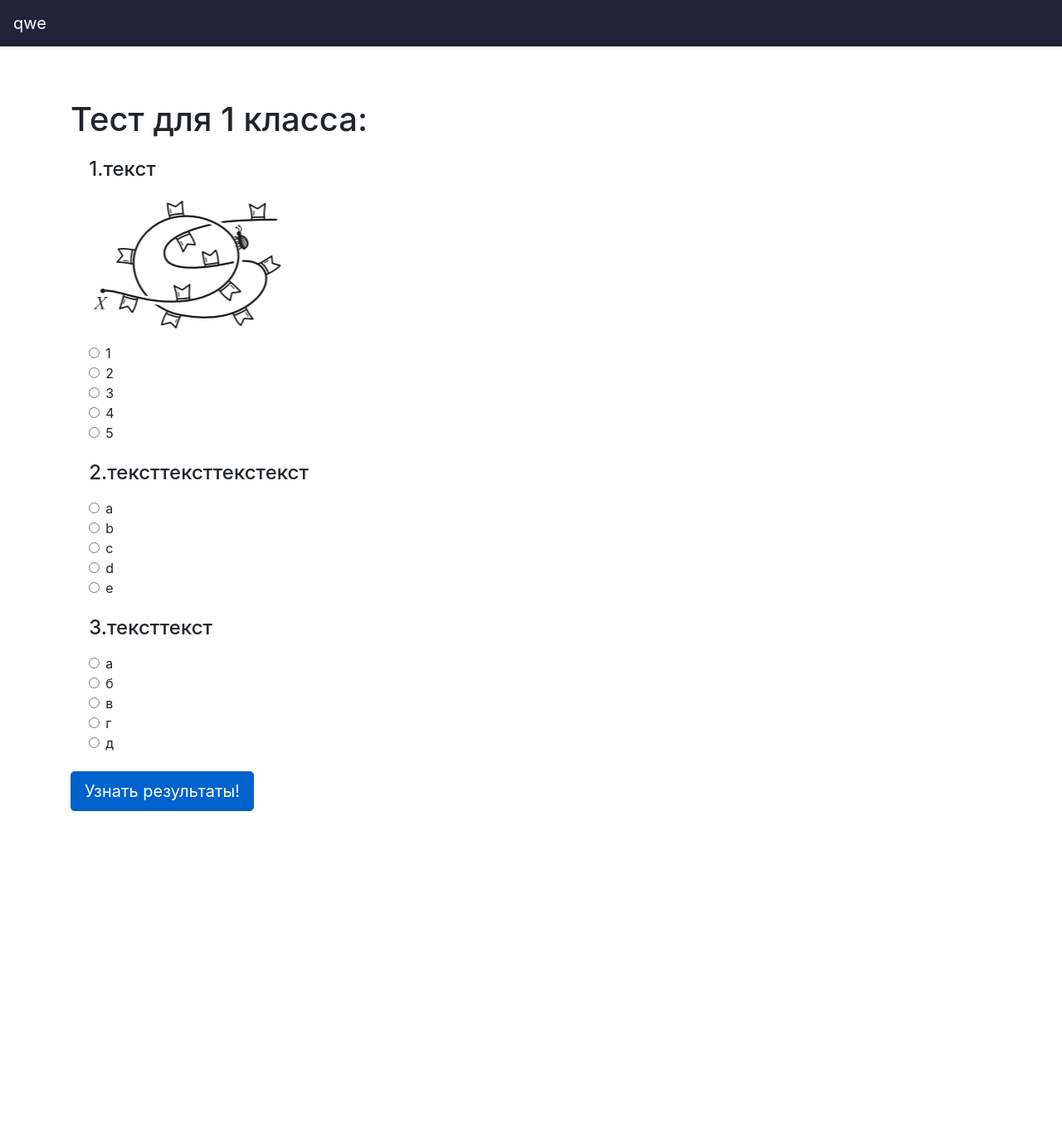
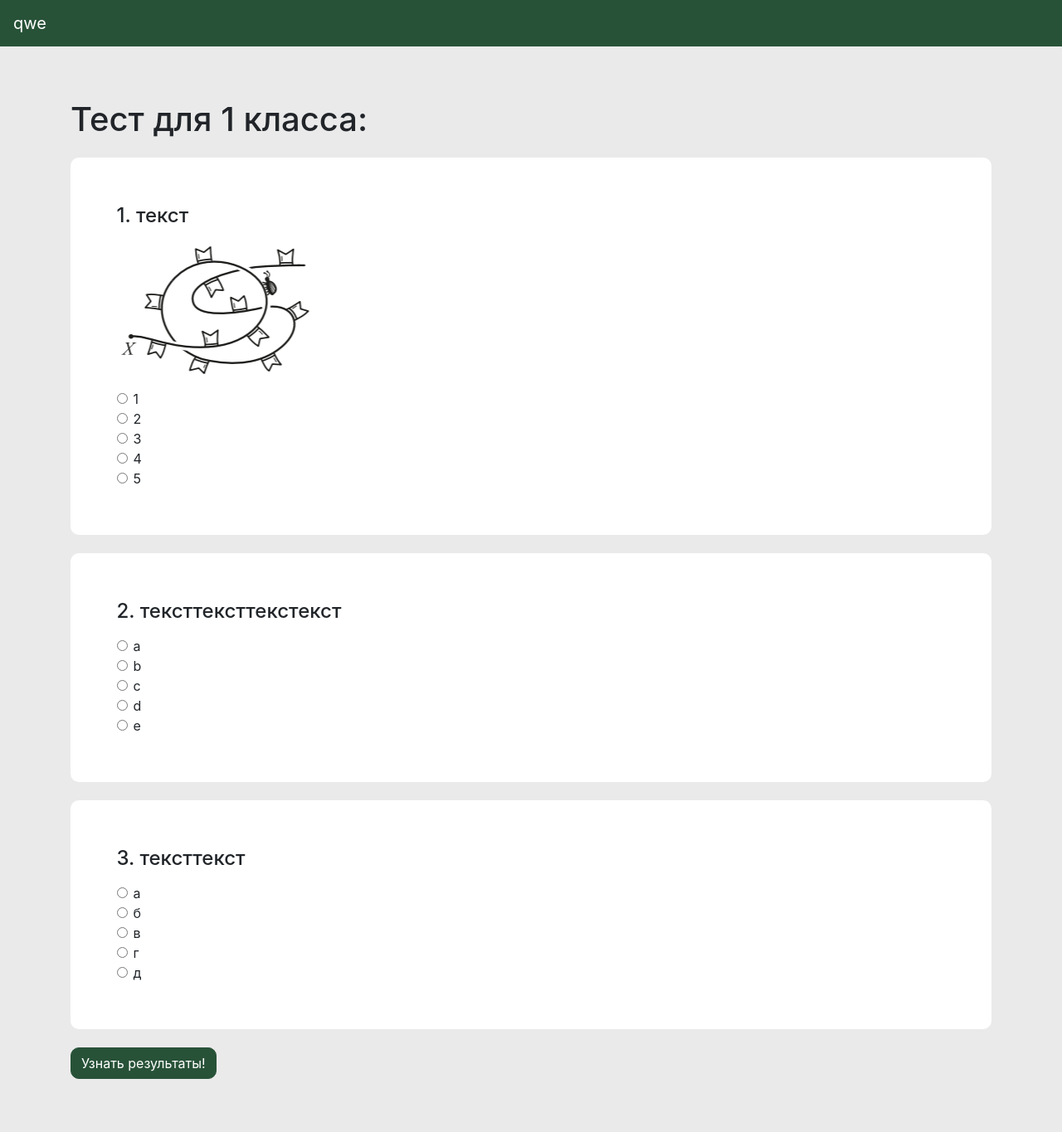
Before and after one commit to Chebekryak/qwe, a Flask app: page /test/1 in a window 1280 px wide. Shown: the whole page at 83% size. Before the commit the page ends 978 px from the top, so only its background shows below. Run offline with Flask 2, Linux system fonts and the light colour scheme; some libraries are stand-ins or nearby versions.

Commit message:
продолжает работать...

```diff
--- a/main.py
+++ b/main.py
@@ -1,15 +1,12 @@
 from flask import Flask
 
-from pages import main_page, registration, test, results
+from pages import main_page
 
 app = Flask(__name__)
 
 
 def main():
     app.register_blueprint(main_page.blueprint)
-    app.register_blueprint(registration.blueprint)
-    app.register_blueprint(test.blueprint)
-    app.register_blueprint(results.blueprint)
     app.run()
 
 
--- a/pages/main_page.py
+++ b/pages/main_page.py
@@ -1,12 +1,41 @@
 from flask import Blueprint
-from flask import render_template
+from flask import render_template, request
 
 blueprint = Blueprint(
     'main_page', __name__,
-    template_folder='templates'
+    template_folder='templates',
+    static_folder='static'
 )
 
 
 @blueprint.route('/')
 def main_page():
-    return render_template('main.html', username="создатель")
+    return render_template('main.html', title="Главная")
+
+
+@blueprint.route('/registration/')
+def registration():
+    return render_template('registration.html', title="Выбор класса")
+
+
+@blueprint.route('/test/<string:_class>', methods=['GET', 'POST'])
+def test(_class):
+    test_test = [{"id": 1, "text": "текст", "picture": "images/1.png", "answers": ["1", "2", "3", "4", "5"],
+                  "right_answer": '1'},
+                 {"id": 2, "text": "тексттексттекстекст", "picture": None, "answers": ["a", "b", "c", "d", "e"],
+                 "right_answer": 'a'},
+                 {"id": 3, "text": "тексттекст", "picture": None, "answers": ["а", "б", "в", "г", "д"],
+                  "right_answer": 'а'}]
+    if request.method == 'GET':
+        return render_template('test.html', title="Тест", _class=_class, test=test_test)
+    elif request.method == 'POST':
+        c = 0
+        for i in range(1, len(test_test) + 1):
+            if request.form.get(f'{i}') == test_test[i - 1]["right_answer"]:
+                c += 1
+        return results(c / len(test_test) * 100)
+
+
+@blueprint.route('/results/')
+def results(res):
+    return render_template('results.html', title="Результаты", res=res)
--- a/pages/test.py
+++ /dev/null
@@ -1,16 +0,0 @@
-from flask import Blueprint
-from flask import render_template
-
-blueprint = Blueprint(
-    'test', __name__,
-    template_folder='templates',
-)
-
-test_test = [{"id": 1, "text": "текст", "picture": "images/1.png", "answers": ["1", "2", "3", "4", "5"]},
-             {"id": 2, "text": "тексттексттекстекст", "picture": None, "answers": ["a", "b", "c", "d", "e"]},
-             {"id": 3, "text": "тексттекст", "picture": None, "answers": ["а", "б", "в", "г", "д"]}]
-
-
-@blueprint.route('/test/<_class>', methods=['GET', 'POST'])
-def test(_class):
-    return render_template('test.html', _class=_class, test=test_test)
--- /dev/null
+++ b/static/style.css
@@ -0,0 +1,62 @@
+:root {
+    --platinum: #eaeaea;
+    --purple: #893168;
+    --dark-purple: #4a1942;
+    --dark-purple2: #2e1c2b;
+    --nice-black: #050404;
+    --green: #285238;
+    --olive: #34403a;
+}
+
+.navbar {
+     background-color: var(--green);
+}
+
+body {
+    background-color: var(--platinum);
+}
+
+main {
+    margin-top: 5%;
+    margin-bottom: 5%;
+}
+
+.question {
+    background-color: white;
+    margin-top: 2%;
+    margin-bottom: 2%;
+    padding: 5%;
+    border-radius: 10px;
+}
+
+.btn-primary,
+.btn-primary:focus {
+    /*background-color: #734b81;
+    border-color: #734b81;*/
+    background-color: var(--green);
+    border-color: var(--green);
+    box-shadow: none;
+    border-radius: 10px;
+}
+
+.btn-primary:hover {
+    /*background-color: #51355aff; !important;
+    border-color: #51355aff; !important;
+    box-shadow: 0 0 0 0.2rem rgba(81, 75, 90, 0.25);*/
+    background-color: var(--olive); !important;
+    border-color: var(--olive); !important;
+    box-shadow: none;
+}
+
+.btn-primary:not(:disabled):not(.disabled).active:focus,
+.btn-primary:not(:disabled):not(.disabled):active:focus,
+.show > .btn-primary.dropdown-toggle:focus {
+    box-shadow: none;
+}
+
+.btn-primary:not(:disabled):not(.disabled).active,
+.btn-primary:not(:disabled):not(.disabled):active,
+.show > .btn-primary.dropdown-toggle {
+    background-color: var(--olive); !important;
+    border-color: var(--olive); !important;
+}
--- a/templates/base.html
+++ b/templates/base.html
@@ -7,34 +7,18 @@
           href="https://stackpath.bootstrapcdn.com/bootstrap/4.4.1/css/bootstrap.min.css"
           integrity="sha384-Vkoo8x4CGsO3+Hhxv8T/Q5PaXtkKtu6ug5TOeNV6gBiFeWPGFN9MuhOf23Q9Ifjh"
           crossorigin="anonymous">
+    <link href="{{ url_for('static', filename='style.css')}}" rel="stylesheet">
+     <link rel="icon" href="{{ url_for('static', filename='frog_icon.ico') }}" type="ico">
     <title>{{title}}</title>
 </head>
 <body>
 <header>
-    <nav class="navbar navbar-expand-lg navbar-dark" style="background-color: #22223b;">
+    <nav class="navbar navbar-expand-lg navbar-dark">
         <a class="navbar-brand" href="/">qwe</a>
-        <!--
-        <button class="navbar-toggler" type="button" data-toggle="collapse" data-target="#navbarTogglerDemo02" aria-controls="navbarTogglerDemo02" aria-expanded="false" aria-label="Toggle navigation">
-            <span class="navbar-toggler-icon"></span>
-        </button>
-        <div class="collapse navbar-collapse" id="navbarTogglerDemo02">
-            <ul class="navbar-nav mr-auto mt-2 mt-lg-0">
-            <li class="nav-item active">
-                <a class="nav-link" href="/">Home <span class="sr-only">(current)</span></a>
-            </li>
-            <li class="nav-item">
-                <a class="nav-link" href="/">Link</a>
-             </li>
-            <li class="nav-item">
-                <a class="nav-link disabled" href="/">Disabled</a>
-            </li>
-            </ul>
-      </div>
-        -->
     </nav>
 </header>
 
-<main role="main" class="container" style="margin-top: 5%;">
+<main role="main" class="container">
     {% block content %}{% endblock %}
 </main>
 </body>
--- a/templates/main.html
+++ b/templates/main.html
@@ -1,5 +1,5 @@
 {% extends "base.html" %}
 
 {% block content %}
-<a href="/registration" class="btn btn-primary btn-lg active" role="button" aria-pressed="true">Пройти тест!</a>
+<a href="/registration" class="btn btn-primary" role="button">Пройти тест!</a>
 {% endblock %}
--- a/templates/results.html
+++ b/templates/results.html
@@ -1,5 +1,6 @@
 {% extends "base.html" %}
 
 {% block content %}
-<h1>Тут могли быть результаты</h1>
+<h1>Результат: {{"{:8.2f}".format(res)}}%</h1>
+<br><a href="/registration" class="btn btn-primary" role="button">Пройти тест еще раз!</a>
 {% endblock %}
--- a/templates/test.html
+++ b/templates/test.html
@@ -2,21 +2,23 @@
 
 {% block content %}
 <h1>Тест для {{_class}} класса:</h1>
-<form>
+<form method="post">
 {% for d in test %}
-    <div name="{{d['id']}}" style="margin: 2%">
-        <label><h4>{{loop.index}}.{{d["text"]}}</h4></label>
+    <div class="question">
+        <label><h4>{{loop.index}}. {{d["text"]}}</h4></label>
         {% if d["picture"] %}
         <br><img src="../static/{{d['picture']}}" alt="{{d['picture']}}">
         {% endif %}
+        {% set i = loop.index %}
         {% for answ in d["answers"] %}
         <div class="form-check">
-            <input class="form-check-input" type="radio" name="exampleRadios" id="radio{{loop.index}}" value="option{{loop.index}}">
-            <label class="form-check-label" for="radio{{loop.index}}">{{answ}}</label>
+            {% set j = loop.index %}
+            <input class="form-check-input custom-radio" type="radio" name="{{i}}" id="radio{{j}}" value="{{answ}}">
+            <label class="form-check-label" for="radio{{j}}">{{answ}}</label>
         </div>
         {% endfor %}
     </div>
 {% endfor %}
+<button type="submit" class="btn btn-primary">Узнать результаты!</button>
 </form>
-<a href="/results" class="btn btn-primary btn-lg active" role="button" aria-pressed="true">Узнать результаты!</a>
 {% endblock %}
```
Also changed, not shown: pages/registration.py (deleted, +0 -12 lines), pages/results.py (deleted, +0 -12 lines), static/frog_icon.ico (added).
